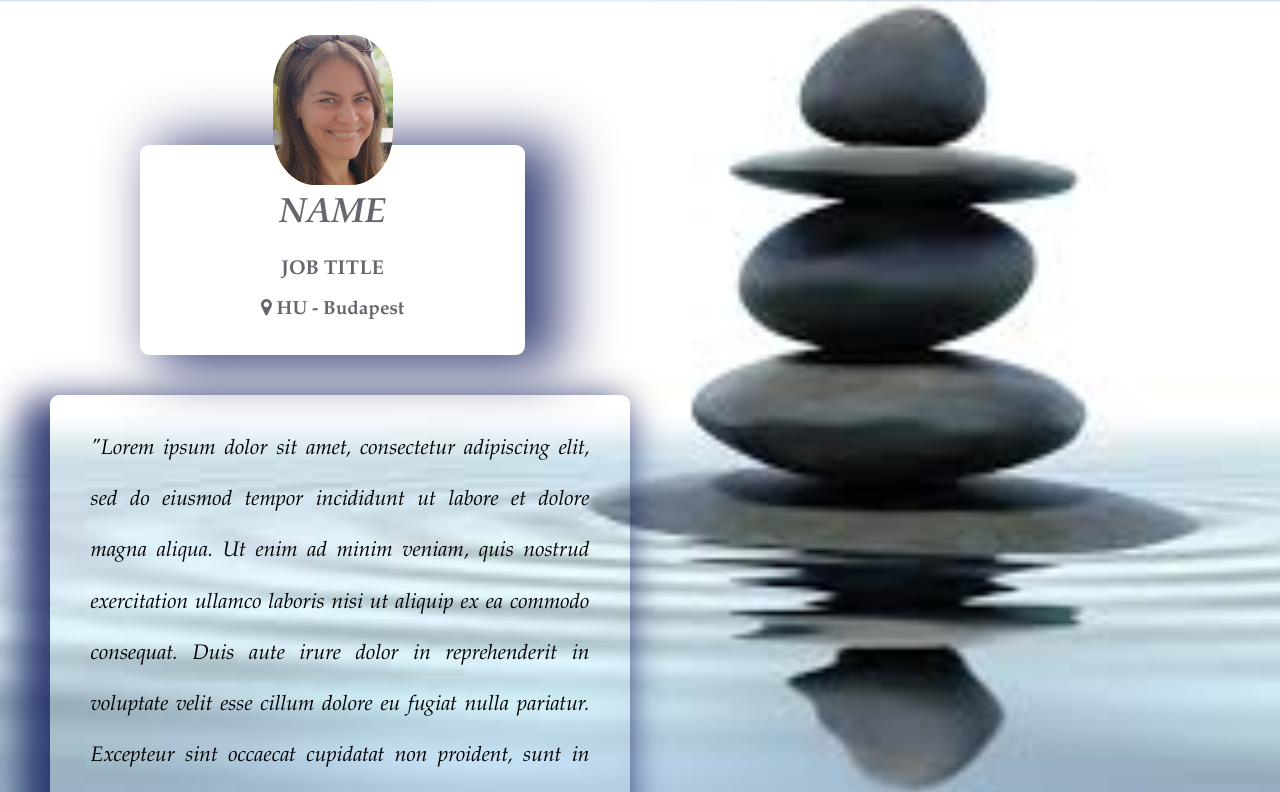
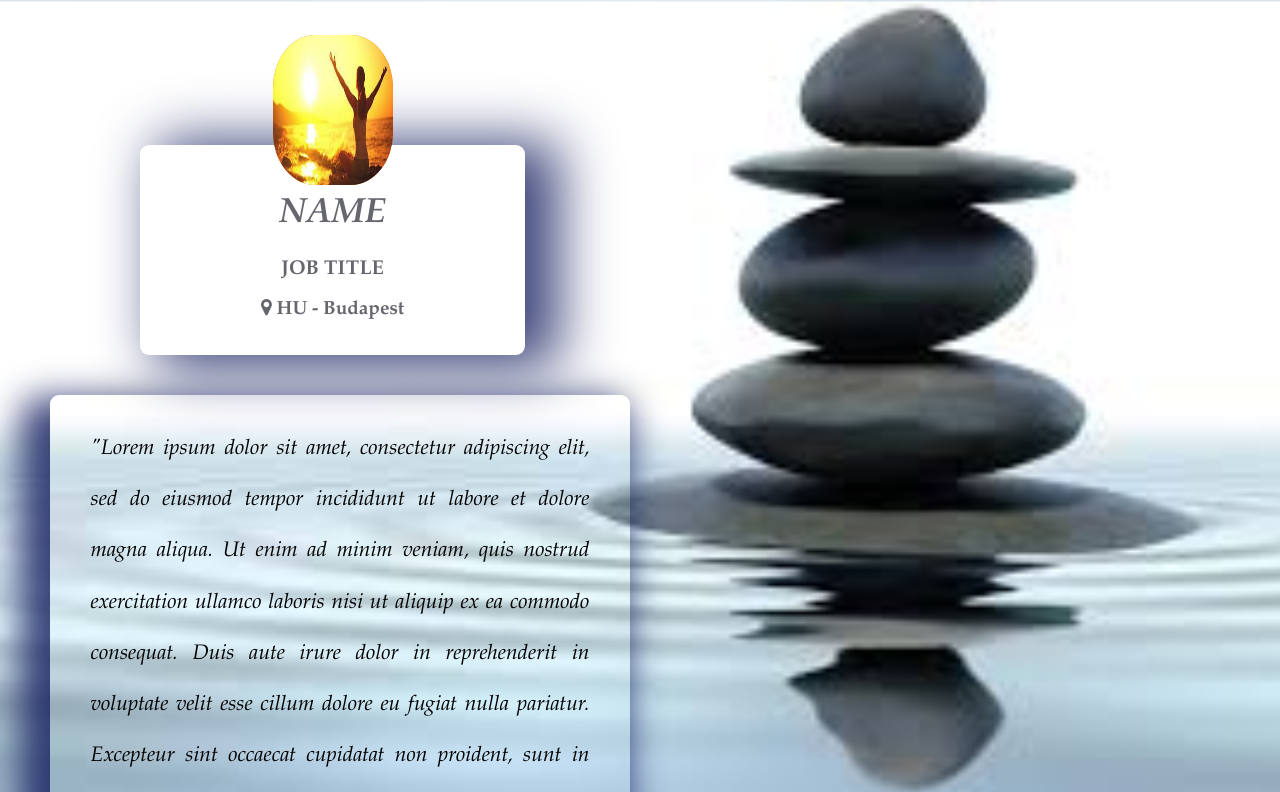
Before and after one commit to dofejes/profile-card, a plain HTML site: page index.html in a window 1280 px wide. Shown: the top 792 px of the page. Drawn offline with Linux system fonts and the light colour scheme.

Commit message:
index.html

```diff
--- a/index.html
+++ b/index.html
@@ -14,7 +14,7 @@
 <div class="profile-card">
   <div class="head">
     <div class="profile-image">
-      <img src="assets/profile5.jpg" alt="name">
+      <img src="assets/bg_yoga.jpg" alt="name">
     </div>
     <div class="profile-data">
       <h1>Name</h1>
```
Also changed, not shown: assets/bg_yoga.jpg (added).
